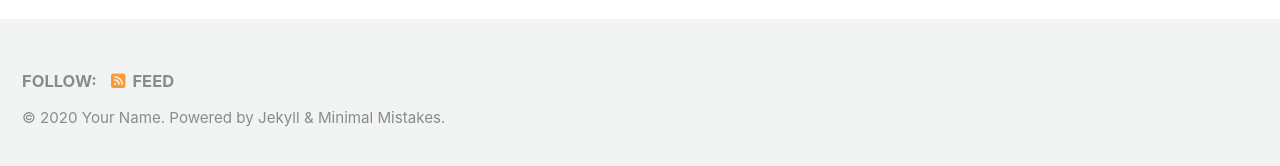
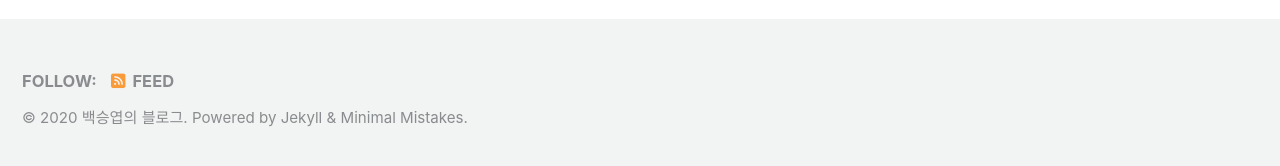
Before and after one commit to bsy3719/bsy3719.github.io, a Jekyll site: the page built from index.html, in a window 1280 px wide and 900 px high, scrolled down 222 px. Shown: the part 726-892 px from the top of the window. Built offline with Jekyll 4.4.1, drawn with Linux system fonts in a browser that asks for light colours; cached includes are drawn as plain includes; nearby versions of some CDN libraries; the list of posts is cut into pages by our own code; some of the changed text lies outside the part shown.

Commit message:
Write first page

```diff
--- a/_config.yml
+++ b/_config.yml
@@ -16,14 +16,14 @@ minimal_mistakes_skin    : "default" # "air", "aqua", "contrast", "dark", "dirt"
 
 # Site Settings
 locale                   : "en-US"
-title                    : "Site Title"
+title                    : "baeksy의 학습노트"
 title_separator          : "-"
 subtitle                 : # site tagline that appears below site title in masthead
-name                     : "Your Name"
-description              : "An amazing website."
-url                      : # the base hostname & protocol for your site e.g. "https://mmistakes.github.io"
+name                     : "백승엽의 블로그"
+description              : "머신러닝과 딥러닝, 매일매일 학습한 내용을 올리는 블로그"
+url                      : "https://bsy3719.github.io" # the base hostname & protocol for your site e.g. "https://mmistakes.github.io"
 baseurl                  : # the subpath of your site, e.g. "/blog"
-repository               : # GitHub username/repo-name e.g. "mmistakes/minimal-mistakes"
+repository               : "bsy3719/bsy3719.github.io" # GitHub username/repo-name e.g. "mmistakes/minimal-mistakes"
 teaser                   : # path of fallback teaser image, e.g. "/assets/images/500x300.png"
 logo                     : # path of logo image to display in the masthead, e.g. "/assets/images/88x88.png"
 masthead_title           : # overrides the website title displayed in the masthead, use " " for no title
```
Also changed, not shown: _layouts/_posts/2020-02-27-hello.md (added).
